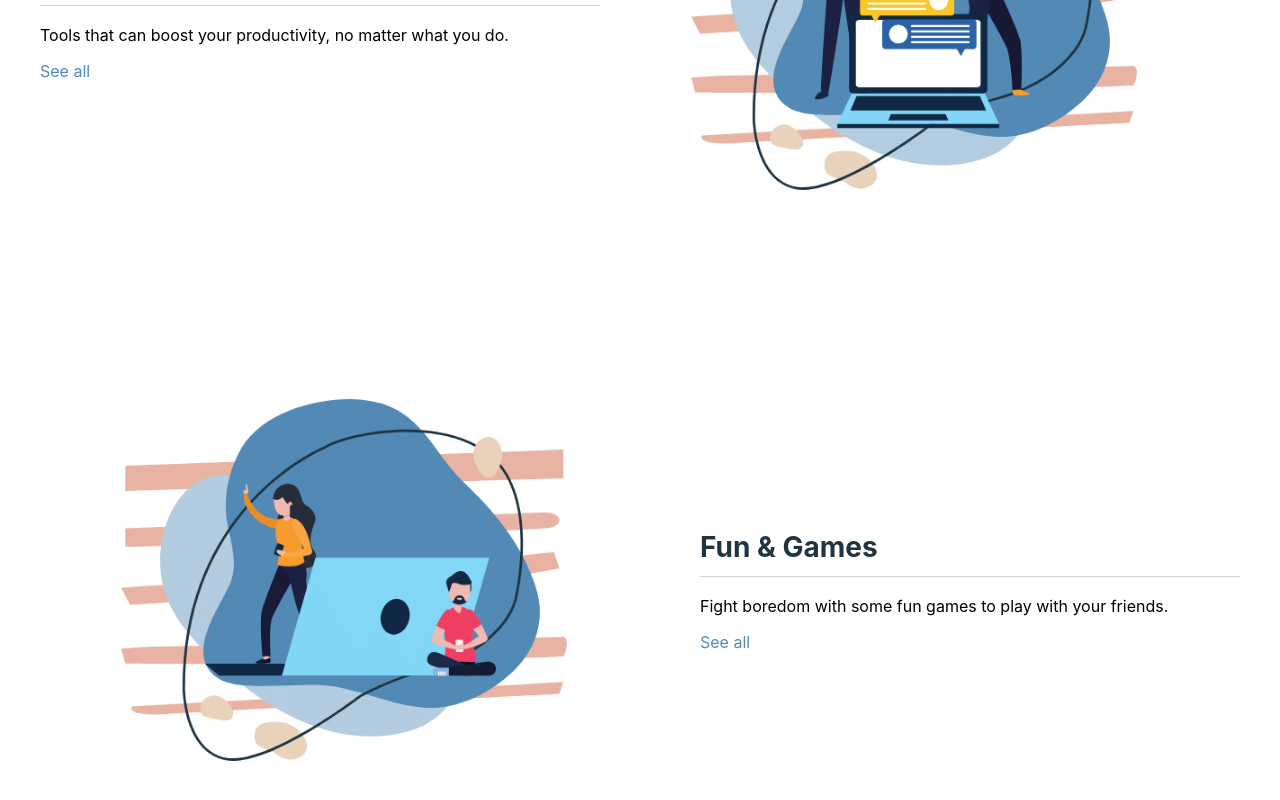
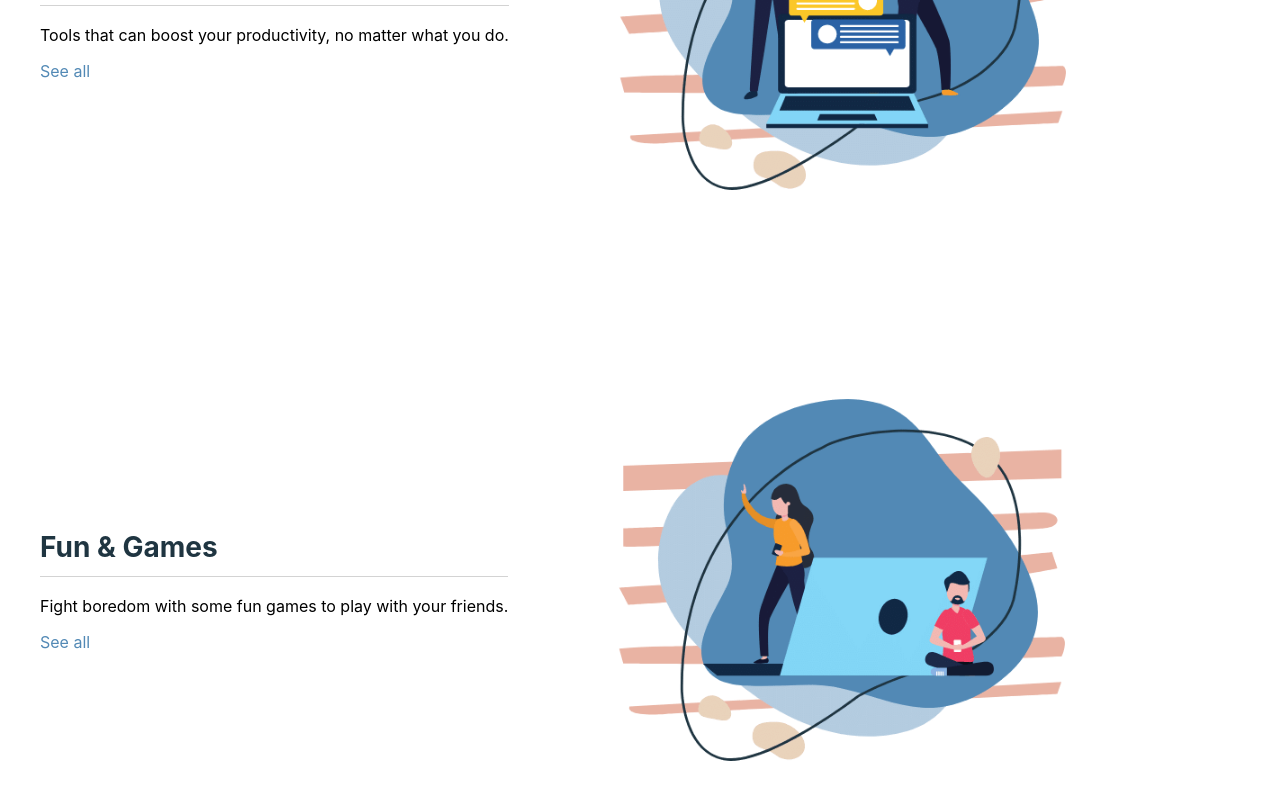
Before and after one commit to yeobo-labs/web, a React (Create React App) app in the folder web-react/: page /portfolio in a window 1280 px wide. Shown: the part 368-1168 px from the top of the page. Built offline with nearby package versions, Linux system fonts and the light colour scheme.

Commit message:
allow video prop

```diff
--- a/web-react/src/components/layout/media-text-section.tsx
+++ b/web-react/src/components/layout/media-text-section.tsx
@@ -1,22 +1,27 @@
 import React from 'react';
 import { ImageProps } from '../../types/image';
+import { VideoProps } from '../../types/video';
 import './layout.css';
 
-type MediaTextSectionProps = {
-    image: ImageProps;
+type MediaTextSectionMediaProps = {
+    image?: ImageProps;
+    video?: VideoProps;
+}
+
+type MediaTextSectionProps = MediaTextSectionMediaProps & {
     heading: string;
     children: React.ReactNode;
-    imageSide: 'left' | 'right';
+    mediaSide: 'left' | 'right';
 }
 
-const renderImage = (image: ImageProps) => (
+const renderMedia = ({video, image}: MediaTextSectionMediaProps) => (
     <figure className="mediaTextSection__contentImage__container">
-        <img {...image} alt={image.alt || ''} className="mediaTextSection__contentImage__image" />
+        {video ? <video {...video} /> : (image ? <img {...image} alt={image.alt || ''} className="mediaTextSection__contentImage__image" /> : <React.Fragment />)}
     </figure>
 );
 
-const renderContent = (props: Omit<MediaTextSectionProps, 'image'>) => (
-    <div className={`mediaTextSection__contentText__container--${props.imageSide}`}>
+const renderContent = (props: Omit<MediaTextSectionProps, 'image' | 'video'>) => (
+    <div className={`mediaTextSection__contentText__container--${props.mediaSide}`}>
         <h1 className="mediaTextSection__contentText__heading">{props.heading}</h1>
         <div className="mediaTextSection__contentText__content">
             {props.children}
@@ -25,11 +30,11 @@
 );
 
 const MediaTextSection = (props: MediaTextSectionProps) => {
-    const mediaContent = renderImage(props.image);
+    const mediaContent = renderMedia(props);
     const textContent = renderContent(props);
 
-    const first = props.imageSide === 'left' ? mediaContent : textContent;
-    const second = props.imageSide === 'left' ? textContent : mediaContent;
+    const first = props.mediaSide === 'left' ? mediaContent : textContent;
+    const second = props.mediaSide === 'left' ? textContent : mediaContent;
 
     return (<div className="mediaTextSection__row">
         {first}
```
